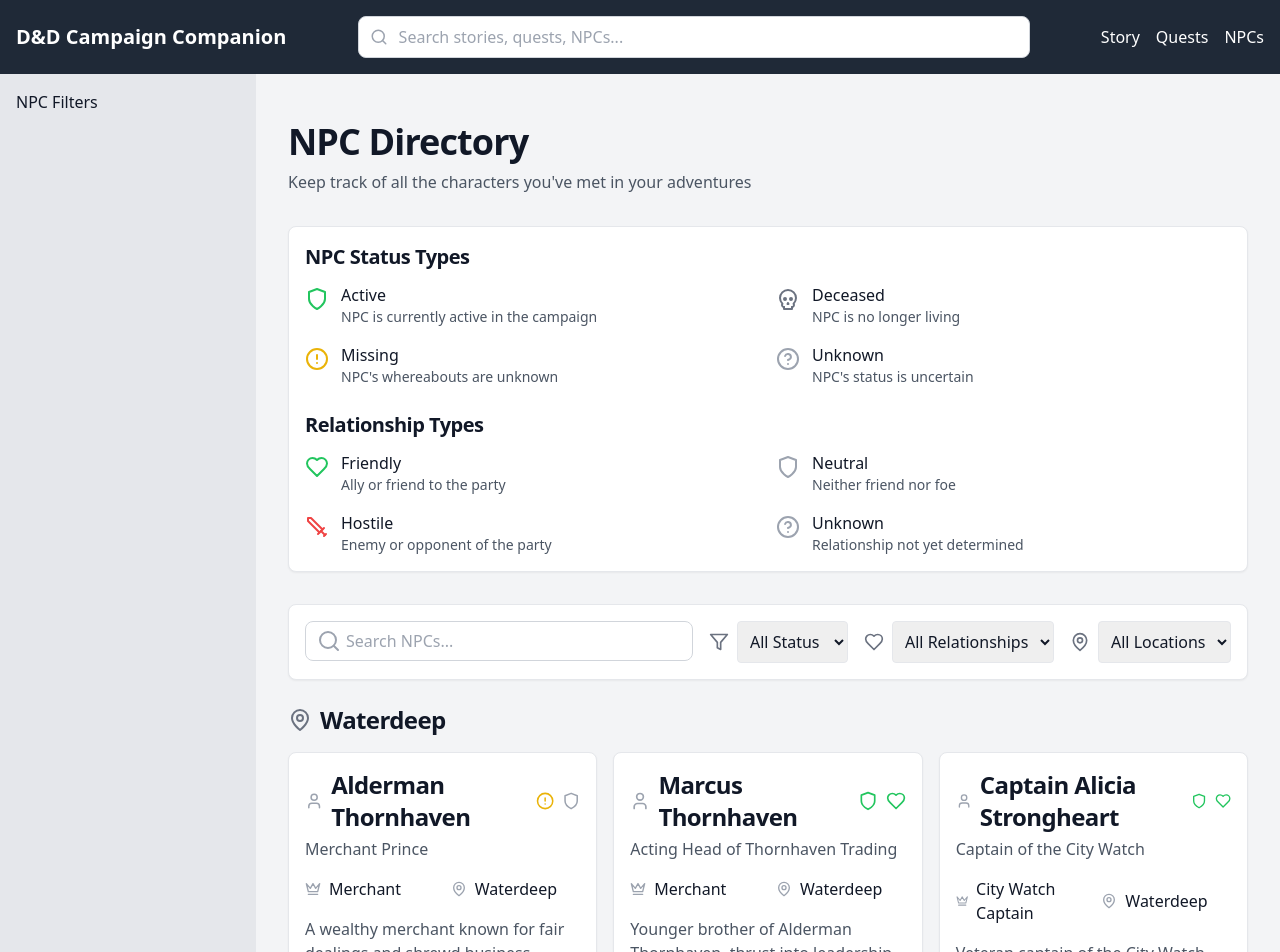
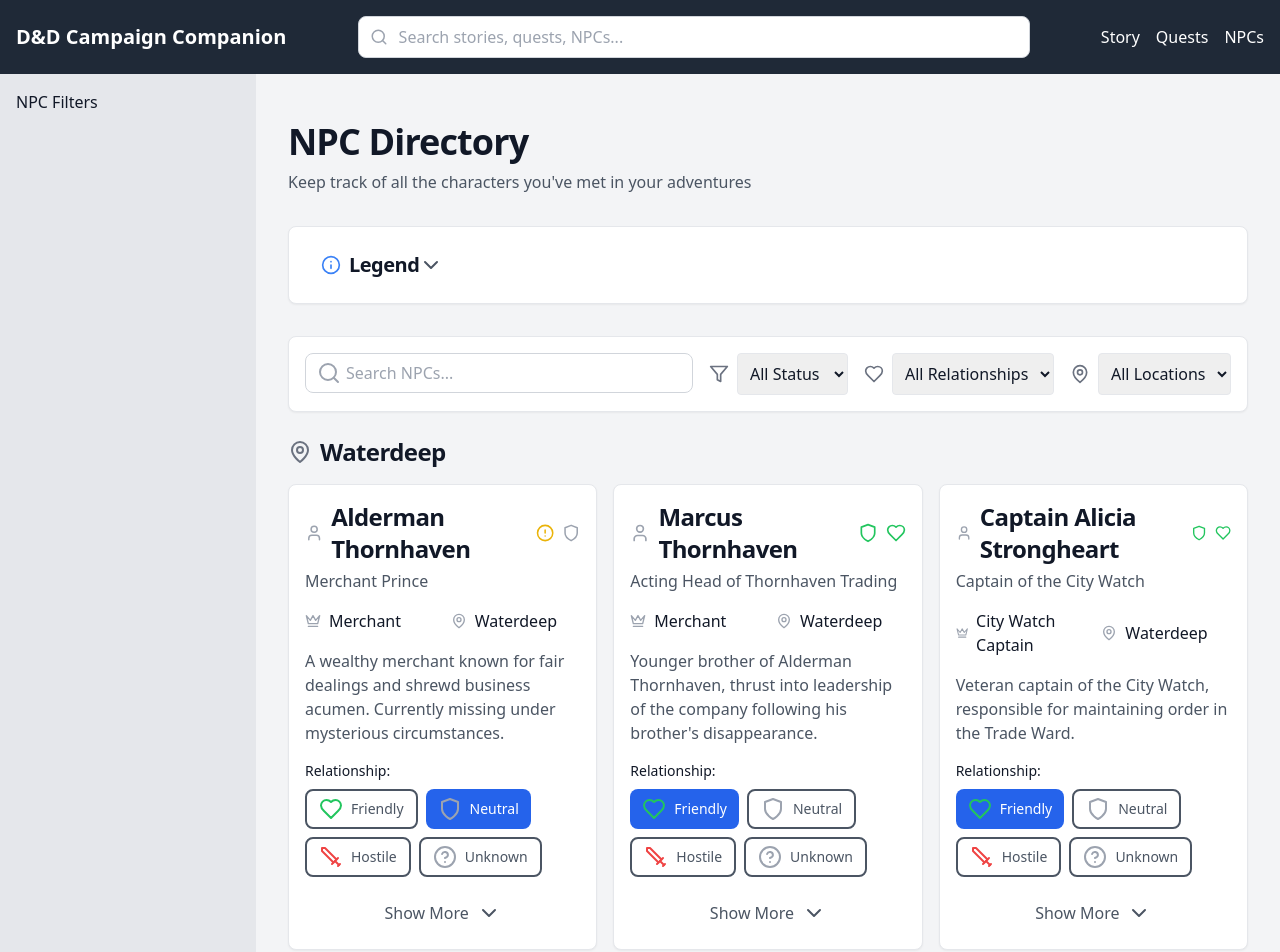
Before and after one commit to Haugenau20/DnDRecap, a React (Create React App) app: page /DnDRecap/npcs in a window 1280 px wide. Shown: the top 952 px of the page. Built offline with nearby package versions, Linux system fonts and the light colour scheme.

Commit message:
Added navigation to NPC directory from quest page

```diff
--- a/src/components/features/npcs/NPCDirectory.tsx
+++ b/src/components/features/npcs/NPCDirectory.tsx
@@ -1,7 +1,7 @@
-import React, { useState, useMemo } from 'react';
+import React, { useState, useMemo, useEffect } from 'react';
+import { useLocation } from 'react-router-dom';
 import { useNPCs } from '../../../context/NPCContext';
 import NPCCard from './NPCCard';
-import { NPC, NPCRelationship } from '../../../types/npc';
 import Card from '../../core/Card';
 import Typography from '../../core/Typography';
 import Input from '../../core/Input';
@@ -20,28 +20,39 @@ import {
   Shield
 } from 'lucide-react';
 
-// Status icon mapping
-const statusIcons: Record<string, React.ReactNode> = {
-  active: <Shield className="text-green-500" size={16} />,
-  deceased: <Skull className="text-gray-500" size={16} />,
-  missing: <AlertCircle className="text-yellow-500" size={16} />,
-  unknown: <HelpCircle className="text-gray-400" size={16} />
-};
-
-// Relationship icon mapping
-const relationshipIcons: Record<NPCRelationship, React.ReactNode> = {
-  friendly: <Heart className="text-green-500" size={16} />,
-  neutral: <Shield className="text-gray-500" size={16} />,
-  hostile: <SwordIcon className="text-red-500" size={16} />,
-  unknown: <HelpCircle className="text-gray-400" size={16} />
-};
-
 const NPCDirectory: React.FC = () => {
   const { npcs, isLoading, updateNPCRelationship } = useNPCs();
   const [searchQuery, setSearchQuery] = useState('');
   const [statusFilter, setStatusFilter] = useState<string>('all');
   const [relationshipFilter, setRelationshipFilter] = useState<string>('all');
   const [locationFilter, setLocationFilter] = useState<string>('all');
+  const [highlightedNpcId, setHighlightedNpcId] = useState<string | null>(null);
+
+  // Get URL search params for highlighted NPC
+  const location = useLocation();
+  const searchParams = new URLSearchParams(location.search);
+  const highlightId = searchParams.get('highlight');
+
+  // Handle highlighted NPC from URL
+  useEffect(() => {
+    if (highlightId) {
+      setHighlightedNpcId(highlightId);
+      // Find the NPC and set relevant filters
+      const highlightedNpc = npcs.find(npc => npc.id === highlightId);
+      if (highlightedNpc) {
+        if (highlightedNpc.location) {
+          setLocationFilter(highlightedNpc.location);
+        }
+        // Scroll to the highlighted NPC card
+        setTimeout(() => {
+          const element = document.getElementById(`npc-${highlightId}`);
+          if (element) {
+            element.scrollIntoView({ behavior: 'smooth', block: 'center' });
+          }
+        }, 100);
+      }
+    }
+  }, [highlightId, npcs]);
 
   // Get unique locations for filter dropdown
   const locations = useMemo(() => {
@@ -80,7 +91,7 @@ const NPCDirectory: React.FC = () => {
       }
       acc[location].push(npc);
       return acc;
-    }, {} as Record<string, NPC[]>);
+    }, {} as Record<string, typeof npcs>);
   }, [filteredNPCs]);
 
   if (isLoading) {
@@ -172,16 +183,22 @@ const NPCDirectory: React.FC = () => {
 
           <div className="grid grid-cols-1 md:grid-cols-2 lg:grid-cols-3 gap-4">
             {locationNPCs.map(npc => (
+              <div
+                key={npc.id}
+                id={`npc-${npc.id}`}
+                className={`transition-all duration-300 ${
+                  highlightedNpcId === npc.id ? 'ring-2 ring-blue-500 ring-offset-2 rounded-lg' : ''
+                }`}
+              >
                 <NPCCard
-                key={npc.id}
                   npc={npc}
                   onUpdateRelationship={(id, relationship) => {
-                  // Handle relationship update
                     if (updateNPCRelationship) {
                       updateNPCRelationship(id, relationship);
                     }
                   }}
                 />
+              </div>
             ))}
           </div>
         </div>
--- a/src/components/features/npcs/NPCLegend.tsx
+++ b/src/components/features/npcs/NPCLegend.tsx
@@ -1,16 +1,22 @@
-import React from 'react';
+import React, { useState } from 'react';
 import Typography from '../../core/Typography';
 import Card from '../../core/Card';
+import Button from '../../core/Button';
 import {
   Shield,
   Skull,
   AlertCircle,
   HelpCircle,
   Heart,
-  SwordIcon
+  SwordIcon,
+  ChevronDown,
+  ChevronUp,
+  Info
 } from 'lucide-react';
 
 const NPCLegend: React.FC = () => {
+  const [isExpanded, setIsExpanded] = useState(false);
+
   const statusTypes = [
     { icon: <Shield className="text-green-500" />, label: 'Active', description: 'NPC is currently active in the campaign' },
     { icon: <Skull className="text-gray-500" />, label: 'Deceased', description: 'NPC is no longer living' },
@@ -27,7 +33,21 @@ const NPCLegend: React.FC = () => {
 
   return (
     <Card>
-      <Card.Content className="space-y-6">
+      <Card.Content>
+        <Button
+          variant="ghost"
+          className="w-full flex justify-between items-center"
+          onClick={() => setIsExpanded(!isExpanded)}
+        >
+          <div className="flex items-center gap-2">
+            <Info size={20} className="text-blue-500" />
+            <Typography variant="h4">Legend</Typography>
+          </div>
+          {isExpanded ? <ChevronUp /> : <ChevronDown />}
+        </Button>
+
+        <div className={`overflow-hidden transition-all duration-300 ${isExpanded ? 'max-h-[1000px] mt-4' : 'max-h-0'}`}>
+          <div className="space-y-6">
             {/* Status Types */}
             <div>
               <Typography variant="h4" className="mb-3">NPC Status Types</Typography>
@@ -67,6 +87,8 @@ const NPCLegend: React.FC = () => {
                 ))}
               </div>
             </div>
+          </div>
+        </div>
       </Card.Content>
     </Card>
   );
--- a/src/components/features/quests/QuestCard.tsx
+++ b/src/components/features/quests/QuestCard.tsx
@@ -1,5 +1,5 @@
-// components/features/quests/QuestCard.tsx
 import React, { useState } from 'react';
+import { useNavigate } from 'react-router-dom';
 import { Quest } from '../../../types/quest';
 import { useNPCs } from '../../../context/NPCContext';
 import Typography from '../../core/Typography';
@@ -13,14 +13,26 @@ import {
   Scroll,
   Calendar,
   Target,
-  AlertCircle
+  AlertCircle,
+  Heart,
+  Shield,
+  SwordIcon,
+  HelpCircle
 } from 'lucide-react';
 
 interface QuestCardProps {
   quest: Quest;
 }
 
+const relationshipIcons = {
+  friendly: <Heart className="text-green-500" />,
+  neutral: <Shield className="text-gray-400" />,
+  hostile: <SwordIcon className="text-red-500" />,
+  unknown: <HelpCircle className="text-gray-400" />
+};
+
 const QuestCard: React.FC<QuestCardProps> = ({ quest }) => {
+  const navigate = useNavigate();
   const [isExpanded, setIsExpanded] = useState(false);
   const { getNPCById } = useNPCs();
 
@@ -31,7 +43,7 @@ const QuestCard: React.FC<QuestCardProps> = ({ quest }) => {
   );
 
   return (
-    <Card className="w-full">
+    <Card>
       <Card.Content className="space-y-4">
         {/* Quest Header */}
         <div className="flex items-start justify-between">
@@ -195,16 +207,16 @@ const QuestCard: React.FC<QuestCardProps> = ({ quest }) => {
                       const npc = getNPCById(npcId);
                       if (!npc) return null;
 
-                      const relationshipColor = {
-                        friendly: 'text-green-600',
-                        neutral: 'text-gray-600',
-                        hostile: 'text-red-600',
-                        unknown: 'text-gray-400'
-                      }[npc.relationship];
-
                       return (
-                        <div key={npcId} className="flex items-center gap-2 p-2 rounded hover:bg-gray-50">
-                          <Users size={16} className={relationshipColor} />
+                        <Button
+                          key={npcId}
+                          variant="outline"
+                          size="sm"
+                          onClick={() => navigate(`/npcs?highlight=${npcId}`)}
+                          className="w-full text-left flex items-center justify-between"
+                        >
+                          <div className="flex items-center gap-2">
+                            <Users size={16} className="text-gray-400" />
                             <div>
                               <Typography variant="body-sm" className="font-medium">
                                 {npc.name}
@@ -221,6 +233,8 @@ const QuestCard: React.FC<QuestCardProps> = ({ quest }) => {
                               )}
                             </div>
                           </div>
+                          {relationshipIcons[npc.relationship]}
+                        </Button>
                       );
                     })}
                   </div>
```
Lines whose indentation alone changed are shown as unchanged.
